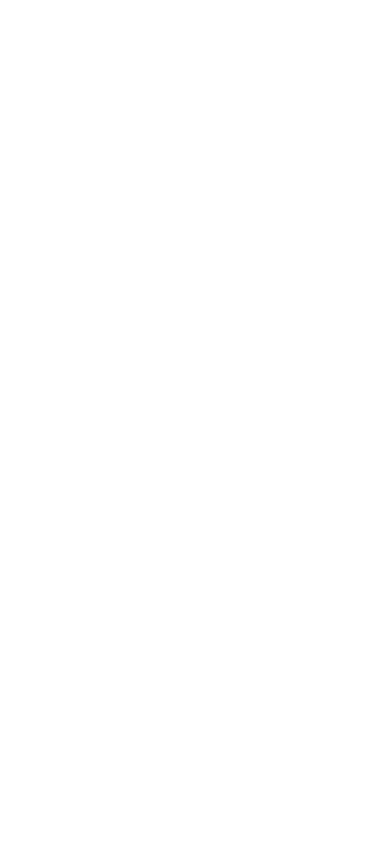
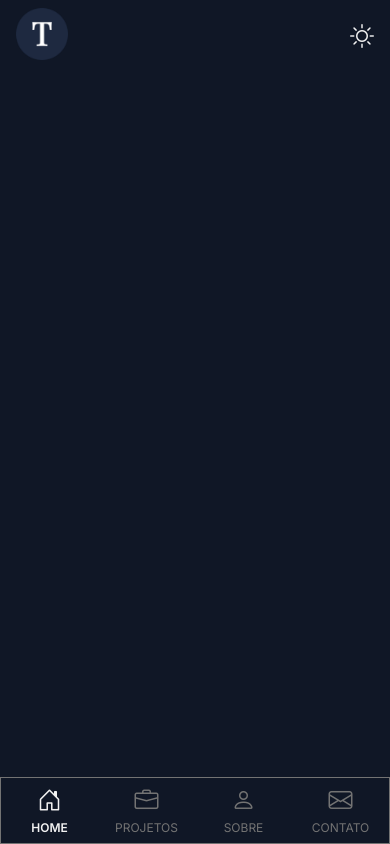
Before and after one commit to tulioperdigao/portfolio-pessoal, a plain HTML site: page index.html in a window 390 px wide. Drawn offline with nearby package versions, Linux system fonts and the light colour scheme.

Commit message:
add favicon, add var colors, add menu, add header

```diff
--- /dev/null
+++ b/assets/css/style.css
@@ -0,0 +1,113 @@
+@charset "UTF-8";
+
+:root {
+  /* Cores principais do tema escuro */
+  --dk-primary-color: #F2F2F2;         /* Cor principal (textos em destaque, botões) */
+  --dk-primary-bg-color: #101726;      /* Fundo principal */
+  --dk-secondary-bg-color: #1E2940;    /* Fundo secundário (cards, menus, etc.) */
+  --dk-border-color: #737373;          /* Cor de bordas e divisórias */
+  --dk-title-color: #0D0D0D;           /* Títulos */
+  --dk-text-color: #737373;            /* Texto padrão */
+  --dk-link-color: #1E2940;            /* Links */
+  --dk-icon-color: #737373;            /* Ícones */
+
+  /* Cores principais do tema claro */
+  --lgh-primary-color: #1E2940;         /* Cor principal (textos em destaque, botões) */
+  --lgh-primary-bg-color: #FAFAFA;      /* Fundo principal */
+  --lgh-secondary-bg-color: #E4E6EB;    /* Fundo secundário (cards, menus, etc.) */
+  --lgh-border-color: #4A4A4A;          /* Cor de bordas e divisórias */
+  --lgh-title-color: #101726;           /* Títulos */
+  --lgh-text-color: #4A4A4A;            /* Texto padrão */
+  --lgh-link-color: #1E2940;            /* Links */
+  --lgh-icon-color: #1E2940;            /* Ícones */
+}
+
+* {
+    margin: 0;
+    padding: 0;
+    box-sizing: border-box;
+    vertical-align: baseline;
+    list-style: none;
+    font-family: 'Inter', sans-serif;
+}
+
+body {
+    background-color: var(--dk-primary-bg-color);
+}
+
+a {
+    text-decoration: none;
+}
+
+i {
+    color: var(--dk-icon-color);
+}
+
+.header {
+    display: flex;
+    flex-flow: row wrap;
+    justify-content: space-between;
+    align-items: center;
+    padding: 0.5rem 1rem;
+}
+
+.header__brand .brand__logo {
+    width: 3.25rem;
+}
+
+#toggleTheme {
+    font-size: 1.5rem;
+    color: var(--dk-primary-color);
+}
+
+.menu  {
+    display: flex;
+    align-items: center;
+    background-color: var(--dk-primary-bg-color);
+}
+
+.menu__item {
+    width: 100%;
+}
+
+.menu--mobile {
+    width: 100vw;
+    position: fixed;
+    bottom: 0;
+    justify-content: space-between;
+    border: 1px solid var(--dk-border-color);
+}
+
+.menu--mobile .menu__link {
+    display: flex;
+    flex-direction: column;
+    justify-content: center;
+    align-items: center;
+    gap: .3rem;
+    padding: 0.5rem 1rem;
+}
+
+.menu__link.active .menu__icon,
+.menu__link.active .menu__text {
+    color: var(--dk-primary-color);
+    font-weight: 600;
+}
+
+.menu__icon, .menu__text {
+    color: var(--dk-text-color);
+}
+
+.menu__icon {
+    font-size: 1.5rem;
+}
+
+.menu__text {
+    font-size: .75rem;
+    text-transform: uppercase;
+}
+
+@media(min-width: 768px) {
+    .menu--mobile {
+        display: none;
+    }
+}
--- a/index.html
+++ b/index.html
@@ -5,10 +5,55 @@
     <meta name="viewport" content="width=device-width, initial-scale=1.0">
     <title>Portfólio - Tulio Perdigão</title>
     <meta name="description" content="Portfólio do desenvolvedor de software Tulio Perdigão para compartilhar projetos e habilidades desenvolvidas.">
+
+    <!-- Favicon -->
     <link rel="shortcut icon" href="favicon.ico" type="image/x-icon">
-    <link rel="stylesheet" href="style.css">
+
+    <!-- Folhas de estilo -->
+    <link rel="stylesheet" href="assets/css/style.css">
+
+    <!-- Google Fonts -->
+    <link rel="preconnect" href="https://fonts.googleapis.com">
+    <link rel="preconnect" href="https://fonts.gstatic.com" crossorigin>
+    <link href="https://fonts.googleapis.com/css2?family=Inter:ital,opsz,wght@0,14..32,100..900;1,14..32,100..900&display=swap" rel="stylesheet">
+
+    <!-- Bootstrap Icons -->
+    <link rel="stylesheet" href="https://cdn.jsdelivr.net/npm/bootstrap-icons@1.13.1/font/bootstrap-icons.min.css">
 </head>
 <body>
-
+    <header class="header">
+        <div class="header__brand">
+            <img class="brand__logo" src="assets/images/logo-t.png" alt="Logo T">
+        </div>
+        <i id="toggleTheme" class="bi bi-brightness-high"></i>
+    </header>
+    <nav>
+        <ul class="menu menu--mobile">
+            <li class="menu__item">
+                <a class="menu__link active" href="#home">
+                    <i class="menu__icon bi bi-house-door"></i>
+                    <span class="menu__text">Home</span>
+                </a>
+            </li>
+            <li class="menu__item">
+                <a class="menu__link" href="#projetos">
+                    <i class="menu__icon bi bi-briefcase"></i>
+                    <span class="menu__text">Projetos</span>
+                </a>
+            </li>
+            <li class="menu__item">
+                <a class="menu__link" href="#sobre">
+                    <i class="menu__icon bi bi-person"></i>
+                    <span class="menu__text">Sobre</span>
+                </a>
+            </li>
+            <li class="menu__item">
+                <a class="menu__link" href="#contato">
+                    <i class="menu__icon bi bi-envelope"></i>
+                    <span class="menu__text">Contato</span>
+                </a>
+            </li>
+        </ul>
+    </nav>
 </body>
 </html>
--- a/style.css
+++ /dev/null
@@ -1 +0,0 @@
-@charset "UTF-8";
```
Also changed, not shown: assets/images/logo-t.png (added), favicon.ico (added).
